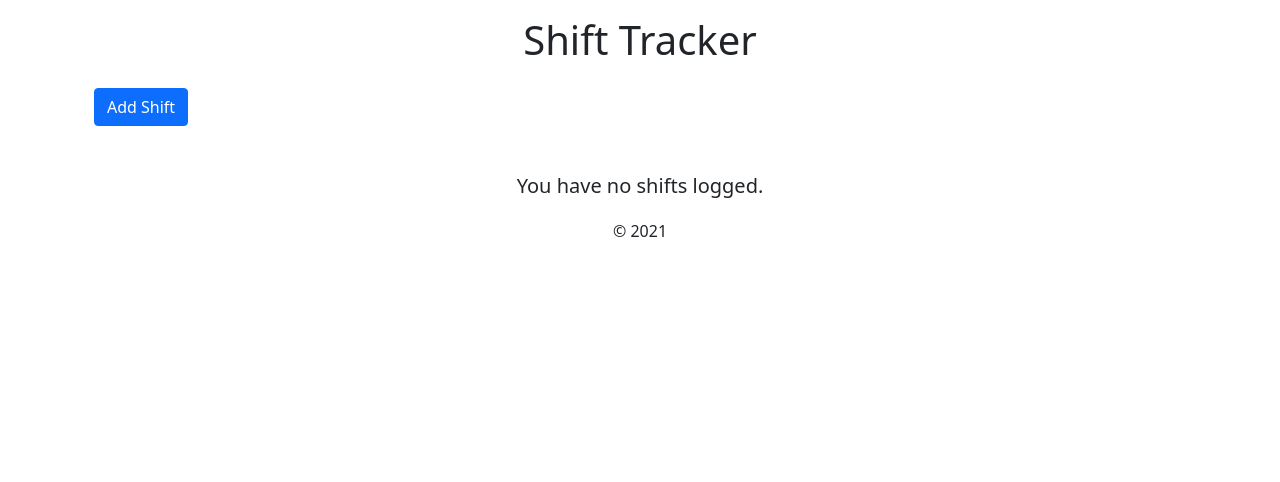
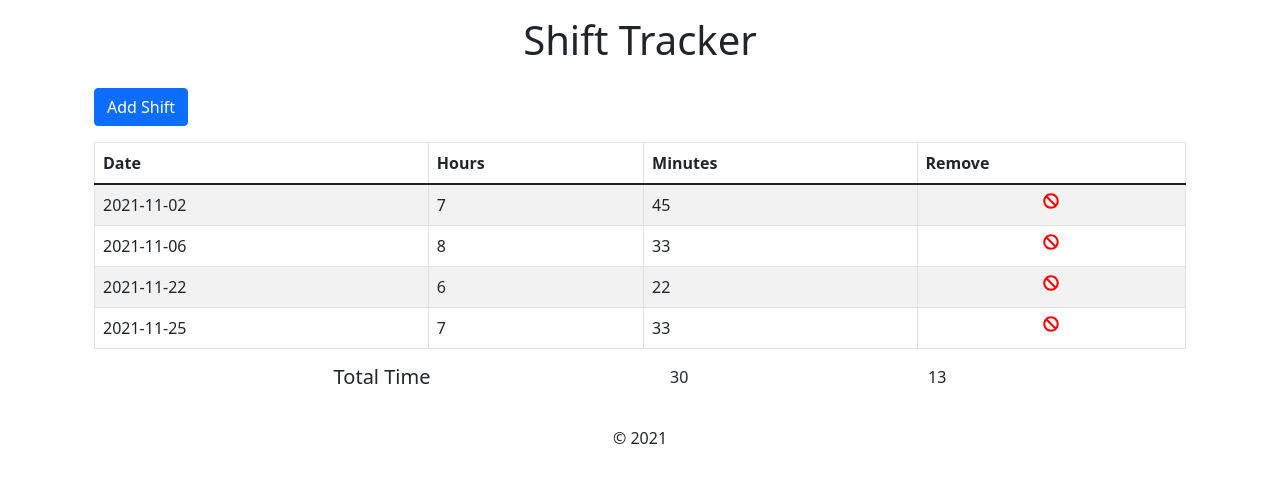
Before and after one commit to tsimian/shift_tracker, a React (Create React App) app: page / in a window 1280 px wide. Shown: the top 482 px of the page. Built offline with nearby package versions, Linux system fonts and the light colour scheme; data requests are answered from the project's data file.

Commit message:
Placed delete and add functions in App.js and added functionality to delete and add shifts to server

```diff
--- a/db.json
+++ b/db.json
@@ -13,10 +13,16 @@
       "minutes": "33"
     },
     {
-      "id": 3,
-      "date": "2021-11-07",
-      "hours": "8",
-      "minutes": "50"
+      "date": "2021-11-22",
+      "hours": "6",
+      "minutes": "22",
+      "id": 3
+    },
+    {
+      "date": "2021-11-25",
+      "hours": "7",
+      "minutes": "33",
+      "id": 4
     }
   ]
 }
--- a/src/App.js
+++ b/src/App.js
@@ -5,28 +5,57 @@ import Shifts from './components/Shifts'
 import TotalTime from './components/TotalTime'
 import Footer from './components/Footer'
 
-const LOCAL_STORAGE_KEY = 'shift_tracker.shifts'
-
 function App() {
   const [shifts, setShifts] = useState([])
 
   useEffect(() => {
-    const storedShifts = JSON.parse(localStorage.getItem(LOCAL_STORAGE_KEY));
-    if (storedShifts) {
-      setShifts(storedShifts)
+    const getShifts = async () => {
+      const shiftsFromServer = await fetchShifts()
+
+      setShifts(shiftsFromServer)
     }
-  }, []);
 
-  useEffect(() => {
-    localStorage.setItem(LOCAL_STORAGE_KEY, JSON.stringify(shifts))
-  }, [shifts]);
+    getShifts()
+  }, [])
 
+  // Fetch Shifts
+  const fetchShifts = async () => {
+    const res = await fetch('http://localhost:5000/shifts')
+    const data = await res.json()
+
+    return data
+  }
+
+  // Add Shift
+  const addShift = async (shift) => {
+    const res = await fetch('http://localhost:5000/shifts', {
+      method: 'POST',
+      headers: {
+        'Content-type': 'application/json'
+      },
+      body: JSON.stringify(shift)
+    })
+
+    const data = await res.json()
+
+    setShifts([...shifts, data])
+  }
+
+  // Delete Shift
+  const deleteShift = async (id) => {
+    await fetch(`http://localhost:5000/shifts/${id}`, {
+        method: 'DELETE'
+    })
+
+    setShifts(shifts.filter(shift => shift.id !== id))
+
+}
 
   return (
     <div className="App container">
       <Header />
-      <Logger shifts={shifts} setShifts={setShifts} />
-      <Shifts shifts={shifts} setShifts={setShifts} />
+      <Logger onAdd={addShift} />
+      <Shifts shifts={shifts} onDelete={deleteShift} />
       {shifts.length > 0 ? <TotalTime shifts={shifts} /> : ''}
       <Footer />
     </div>
--- a/src/components/Logger.js
+++ b/src/components/Logger.js
@@ -1,32 +1,26 @@
 import {useState} from 'react'
-import uuid from 'react-uuid'
 
-const Logger = ({ setShifts }) => {
+const Logger = ({ onAdd }) => {
     const [showForm, setShowForm] = useState(false);
+    const [date, setDate] = useState('')
+    const [hours, setHours] = useState(0)
+    const [minutes, setMinutes] = useState(0)
 
 
     const updateLog = (e) => {
         e.preventDefault()
 
         const form = document.getElementById('form')
-        let date = document.querySelector('#date').value
-        let hours = document.querySelector('#hours').value
-        let minutes = document.querySelector('#minutes').value
 
         if (!hours) {
-            hours = 0
+            setHours(0)
         }
 
         if (!minutes) {
-            minutes = 0
+            setMinutes(0)
         }
 
-        setShifts(shifts => [...shifts, {
-            id: uuid(),
-            date: date,
-            hours: hours,
-            minutes: minutes
-        }])
+        onAdd({ date, hours, minutes })
 
         form.reset()
     }
@@ -40,15 +34,31 @@ const Logger = ({ setShifts }) => {
             {showForm && <form onSubmit={updateLog} id="form">
                 <div className="form-group">
                     <label htmlFor="date">Date</label>
-                    <input type="date" className="form-control" id="date" required/>
+                    <input
+                        type="date" className="form-control"
+                        id="date"
+                        onChange={(e) => setDate(e.target.value)}
+                        required
+                    />
                 </div>
                 <div className="form-group">
                     <label htmlFor="hours">Hours</label>
-                    <input type="number" className="form-control" id="hours" placeholder="0" min="0" />
+                    <input
+                        type="number" className="form-control"
+                        id="hours"
+                        onChange={(e) => setHours(e.target.value)}
+                        placeholder="0" min="0"
+                    />
                 </div>
                 <div className="form-group">
                     <label htmlFor="minutes">Minutes</label>
-                    <input type="number" className="form-control" id="minutes" placeholder="0" min="0" max="59" />
+                    <input
+                        type="number" className="form-control"
+                        id="minutes"
+                        onChange={(e) => setMinutes(e.target.value)}
+                        placeholder="0" min="0"
+                        max="59"
+                    />
                 </div>
                 <button type="submit" className="btn btn-success mt-3" id="submit-btn">Submit</button>
             </form>
--- a/src/components/Shifts.js
+++ b/src/components/Shifts.js
@@ -1,10 +1,6 @@
 import Shift from './Shift'
 
-const Shifts = ({ shifts, setShifts }) => {
-    const onDelete = async (id) => {
-        setShifts(shifts.filter(shift => shift.id !== id))
-
-    }
+const Shifts = ({ shifts, onDelete }) => {
 
     return (
         <div className="container mt-3">
```
